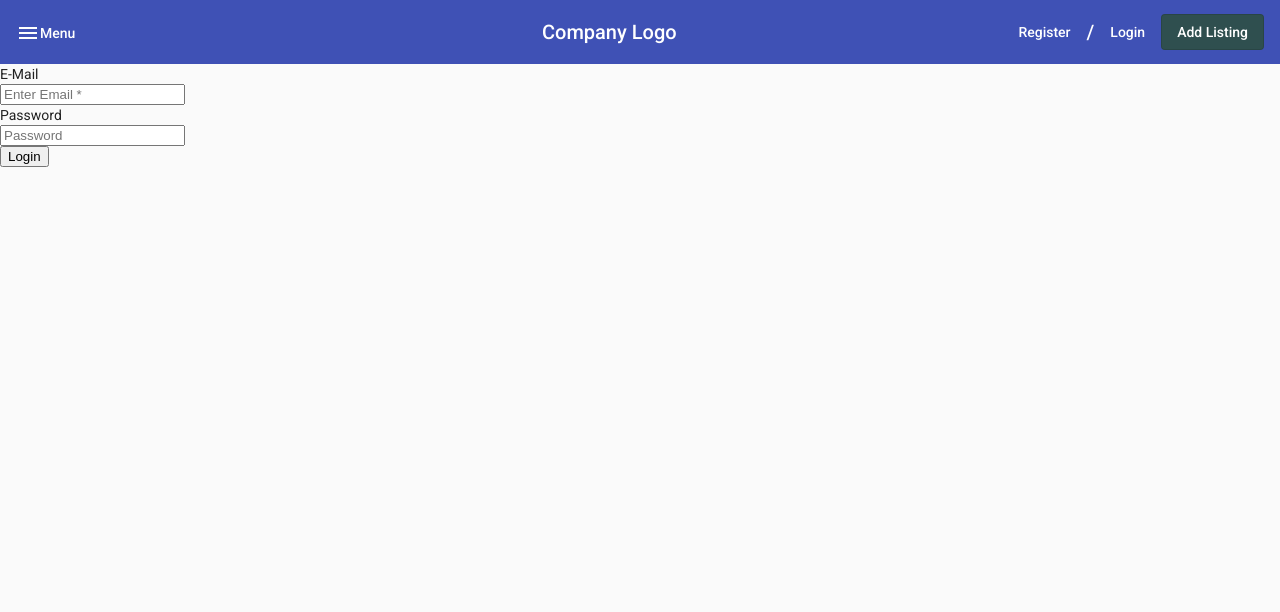
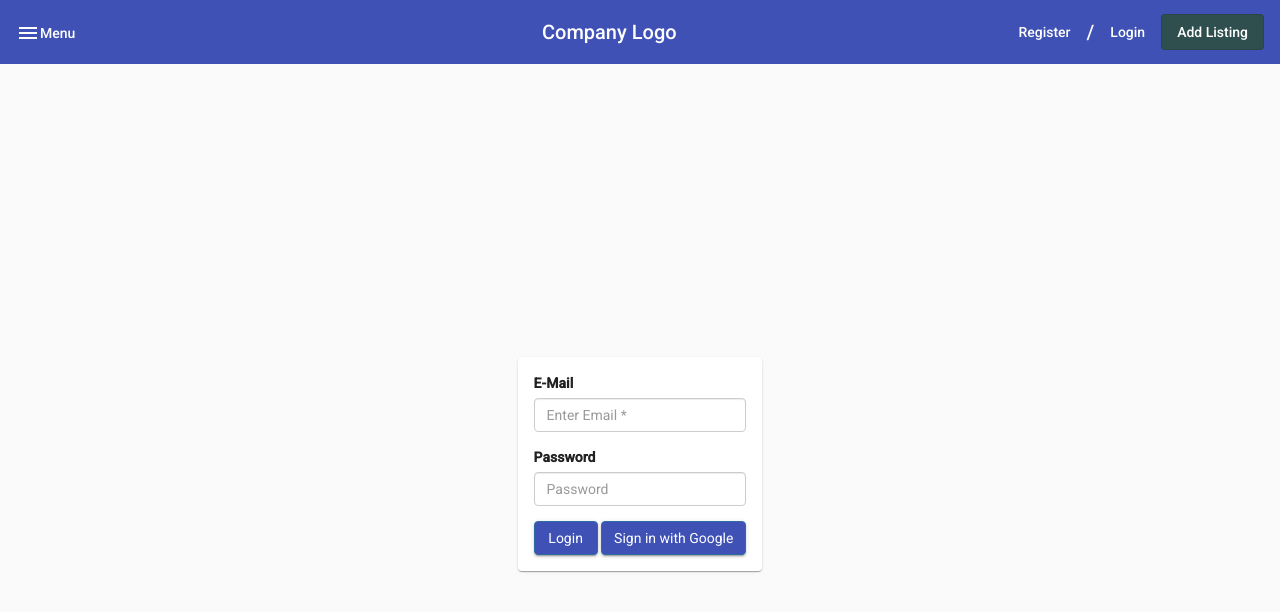
Before and after one commit to LuckyOwlBen/SubleesesForSubletters, an Angular app in the folder sublease-app/: page /login in a window 1280 px wide. Shown: the top 612 px of the page. Built offline with nearby package versions, Linux system fonts and the light colour scheme.

Commit message:
adding css to login and register form

```diff
--- a/sublease-app/src/app/Components/Forms/authenticate/authenticate.component.css
+++ b/sublease-app/src/app/Components/Forms/authenticate/authenticate.component.css
@@ -0,0 +1 @@
+@import url('https://unpkg.com/bootstrap@3.3.7/dist/css/bootstrap.min.css');
--- a/sublease-app/src/app/Components/Forms/authenticate/authenticate.component.html
+++ b/sublease-app/src/app/Components/Forms/authenticate/authenticate.component.html
@@ -3,7 +3,7 @@
         <form #authForm="ngForm" (ngSubmit)="onSubmit(authForm)">
             <div class="form-group">
                 <label for="email">E-Mail</label>
-                <input type="email" id="email" class="from-control" ngModel name="email" required email />
+                <input type="email" id="email" class="form-control" ngModel name="email" required email />
             </div>
             <div class="form-group">
                 <label for="password">Password</label>
--- a/sublease-app/src/app/Components/home-page/home-page.component.html
+++ b/sublease-app/src/app/Components/home-page/home-page.component.html
@@ -9,4 +9,5 @@
             <a mat-raised-button class="search-btn" color="primary">Search</a>
         </div>
     </div>
+    <router-outlet></router-outlet>
 </section>
--- a/sublease-app/src/app/Components/login/login.component.css
+++ b/sublease-app/src/app/Components/login/login.component.css
@@ -0,0 +1,22 @@
+@import url('https://unpkg.com/bootstrap@3.3.7/dist/css/bootstrap.min.css');
+.login-wrapper {
+    height: 100vh;
+    display: flex;
+    justify-content: center;
+    align-items: center;
+}
+
+
+/* md-card {
+    max-width: 400px;
+    margin: 2em auto;
+    text-align: center;
+}
+
+.signin-content {
+    padding: 60px 1rem;
+}
+
+.full-width-input {
+    width: 100%;
+} */
--- a/sublease-app/src/app/Components/login/login.component.html
+++ b/sublease-app/src/app/Components/login/login.component.html
@@ -1,19 +1,23 @@
 <div class="login-wrapper">
-    <div>
+    <mat-card>
+        <mat-card-content>
             <form #loginForm="ngForm" (ngSubmit)="onSubmit(loginForm)">
                 <div class="form-group">
                     <label for="email">E-Mail</label>
                     <br>
-                <input type="email" placeholder="Enter Email *" class="form-control" ngModel name="email" required email />
+                    <input matInput type="email" placeholder="Enter Email *" class="form-control" ngModel name="email" required email />
                 </div>
                 <div class="form-group">
                     <label for="password">Password</label>
                     <br>
-                <input type="password" placeholder="Password" class="form-control" ngModel name="password" required minlength="6" />
+                    <input matInput type="password" placeholder="Password" class="form-control" ngModel name="password" required minlength="6" />
                 </div>
-            <button class="btn btn-primary" type="submit">
+                <button mat-raised-button color="primary" class="btn btn-primary" type="submit">
                 Login
             </button>
+                <span>&nbsp;</span>
+                <button mat-raised-button color="primary" class="btn btn-primary">Sign in with Google</button>
             </form>
+        </mat-card-content>
+    </mat-card>
 </div>
-</div>
--- a/sublease-app/src/app/Components/login/login.component.ts
+++ b/sublease-app/src/app/Components/login/login.component.ts
@@ -1,9 +1,7 @@
 import { Component, OnInit } from '@angular/core';
-import { NgForm } from '@angular/forms';
+import { NgForm, FormGroup, FormBuilder, Validators } from '@angular/forms';
 import { AuthService } from '../../Services/Auth/auth.service';
 import { Router } from '@angular/router';
-import {MatLabel} from '@angular/material/form-field';
-import {MatButton} from '@angular/material/button';
 
 @Component({
   selector: 'app-login',
@@ -12,8 +10,8 @@ import {MatButton} from '@angular/material/button';
 })
 export class LoginComponent implements OnInit {
 
+
   constructor(private as:AuthService, private router:Router) { }
-
   ngOnInit() {
   }
 
--- a/sublease-app/src/app/Services/Auth/auth.service.ts
+++ b/sublease-app/src/app/Services/Auth/auth.service.ts
@@ -22,6 +22,7 @@ export class AuthService {
   FBbaseUrl:string = `https://identitytoolkit.googleapis.com/v1/accounts:signUp?key=${this.APIKey}`;
 
   baseUrl = 'http://localhost:8080/user/register';
+  isLoggedIn:Observable<boolean>;
   constructor(private http: HttpClient) { }
 
   // signUp(email:string, password:string){
@@ -33,6 +34,10 @@ export class AuthService {
   //   );
 
   // }
+  getloginStatus(){
+    //get request
+    return this.isLoggedIn;
+  }
   login(email:string, password:string){
     return this.http.post<AuthResponseData>(`https://identitytoolkit.googleapis.com/v1/accounts:signInWithPassword?key=${this.APIKey}`,
     {
--- a/sublease-app/src/app/views/header/header.component.css
+++ b/sublease-app/src/app/views/header/header.component.css
@@ -4,11 +4,7 @@
 
 
 /* .snav-container {
-    position: absolute;
-    top: 0;
-    bottom: 0;
-    left: 0;
-    right: 0;
+    height: 50vh;
 } */
 
 .sidenav-size {
```
Lines whose indentation alone changed are shown as unchanged.
